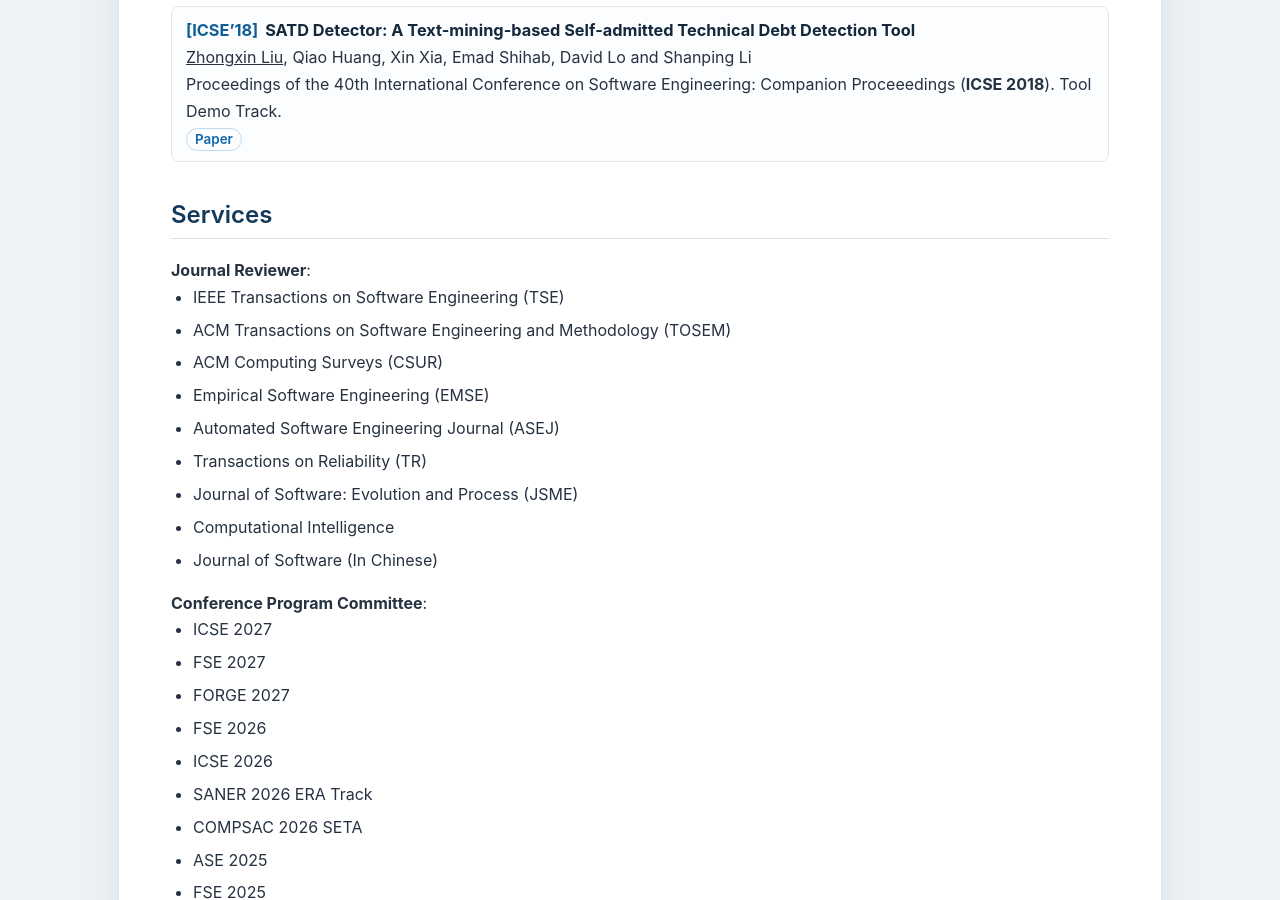
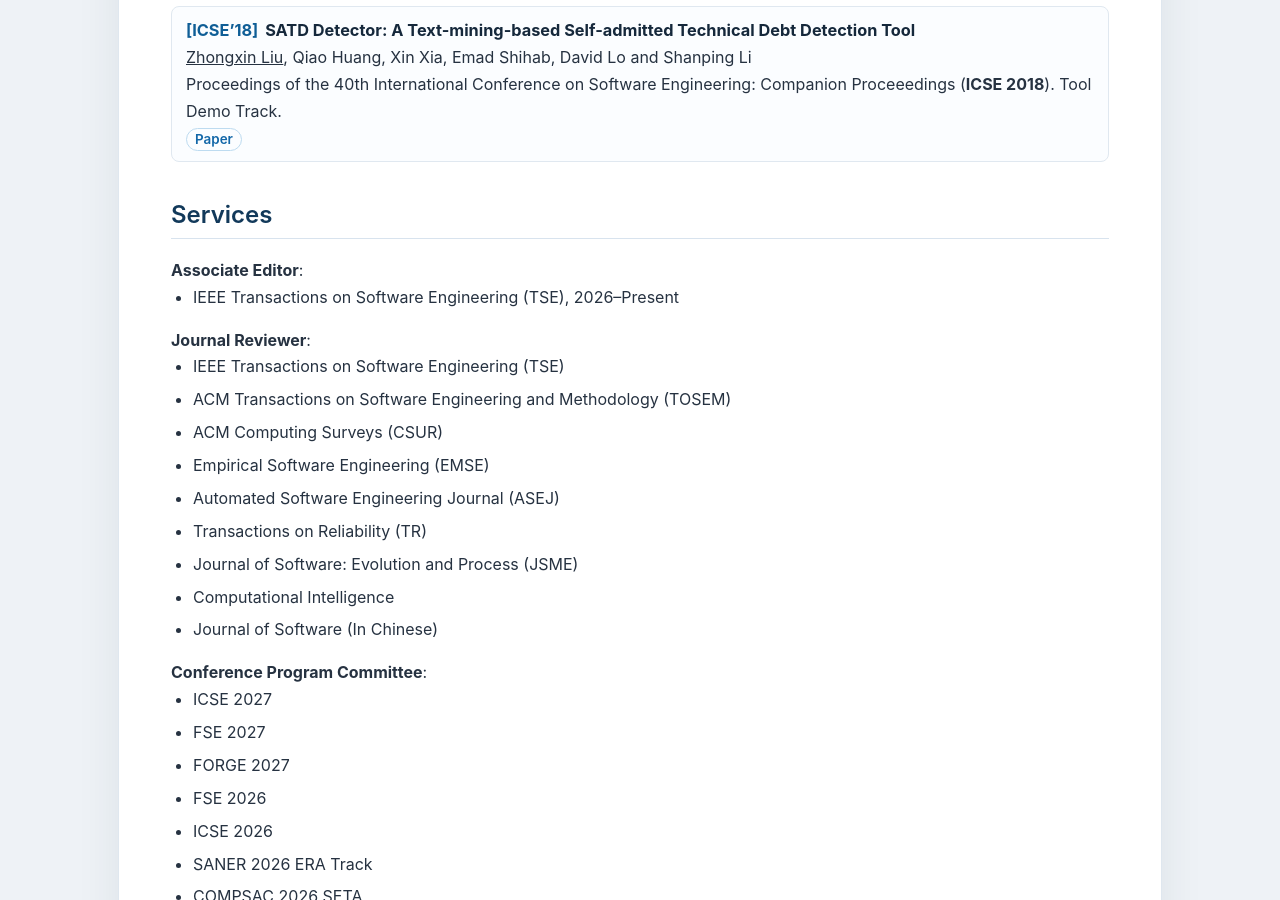
Before and after one commit to zhongxin-liu/zhongxin-liu.github.io, a Jekyll site: the page index.html, which Jekyll copies as it is, in a window 1280 px wide and 900 px high, scrolled down 12131 px. Built offline with Jekyll 4.4.1, drawn with Linux system fonts in a browser that asks for light colours.

Commit message:
Add TSE Associate Editor service

```diff
--- a/index.html
+++ b/index.html
@@ -645,6 +645,11 @@
 </ul>
 </div>
 <h2>Services</h2>
+				<b>Associate Editor</b>:
+				<ul>
+					<li>IEEE Transactions on Software Engineering (TSE), 2026–Present</li>
+				</ul>
+
 				<b>Journal Reviewer</b>:
 				<ul>
 					<li>IEEE Transactions on Software Engineering (TSE)</li>
```
